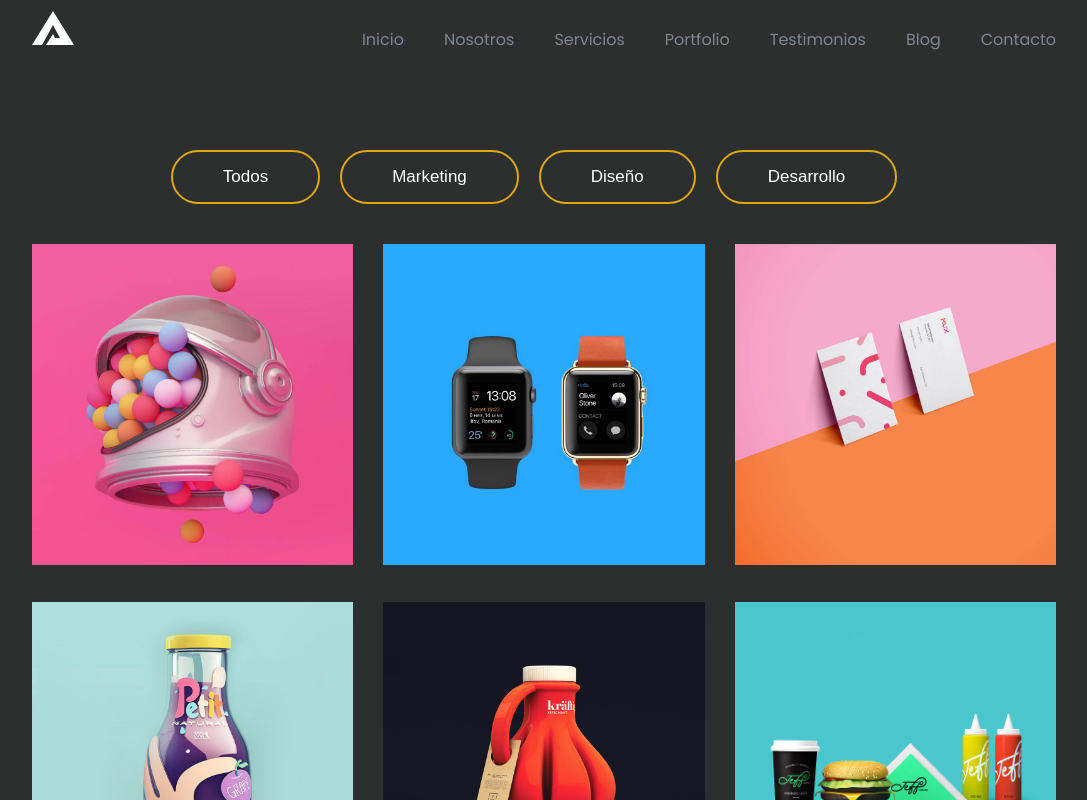
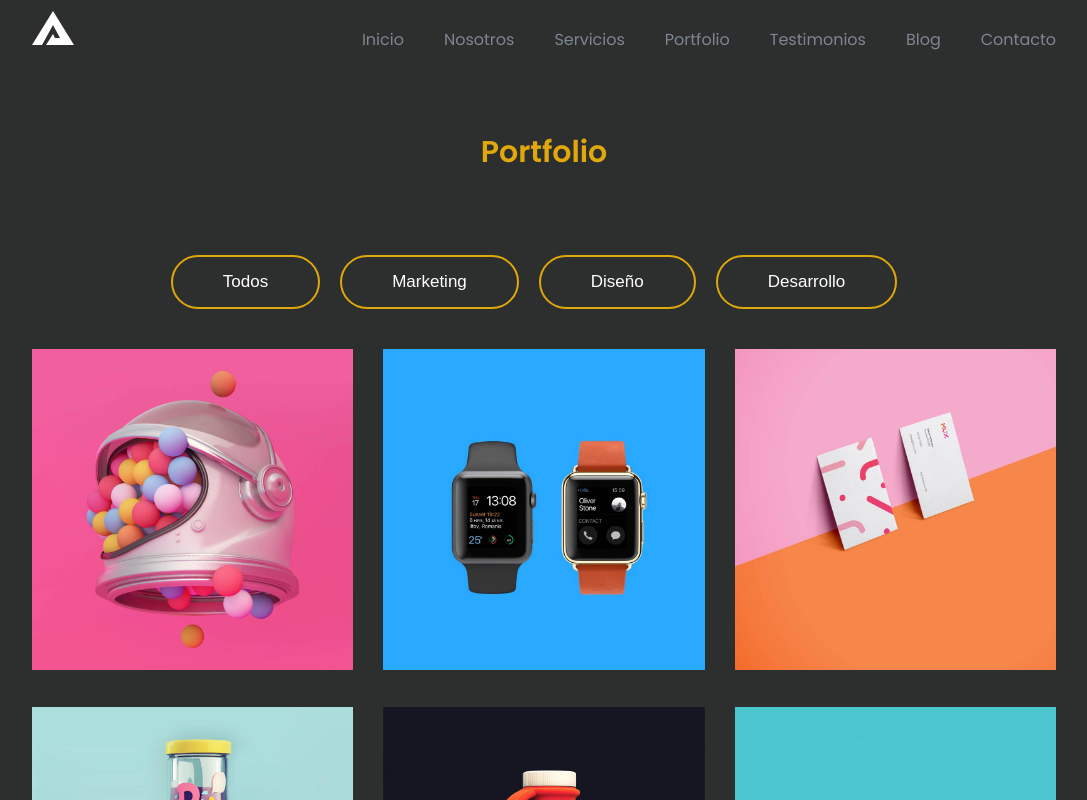
Before and after one commit to Tilio77/Portafolio-con-React, a React (Create React App) app: page /portfolio in a window 1280 px wide. Shown: the top 800 px of the page, without its empty margins (96-1183 px from the left). Built offline with nearby package versions, Linux system fonts and the light colour scheme.

Commit message:
Seccion Portfolio terminada

```diff
--- a/src/components/pages/Portfolio.jsx
+++ b/src/components/pages/Portfolio.jsx
@@ -1,6 +1,7 @@
 import React, { useState } from 'react';
 import { portfolio } from '../data/dummydata';
 import VisibilityOutlinedIcon from "@mui/icons-material/VisibilityOutlined";
+import Heading from '../common/Heading';
 
 const allCategory = ['Todos', ...new Set(portfolio.map((item) => item.category))]
 
@@ -22,6 +23,7 @@ const Portfolio = () => {
 		<>
 			<article>
 				<div className="container">
+					<Heading title="Portfolio" />
 					<div className="catButton">
 						{category.map((category) => (
 							<button className="primaryBtn" onClick={() => filterItems(category)}>
```
